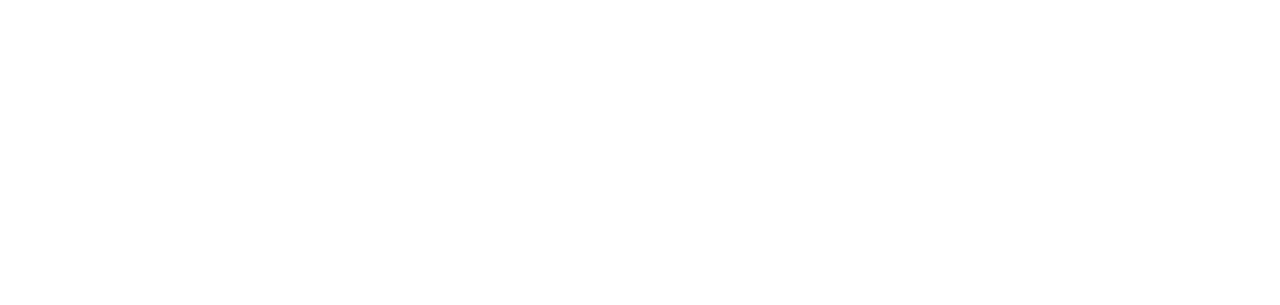
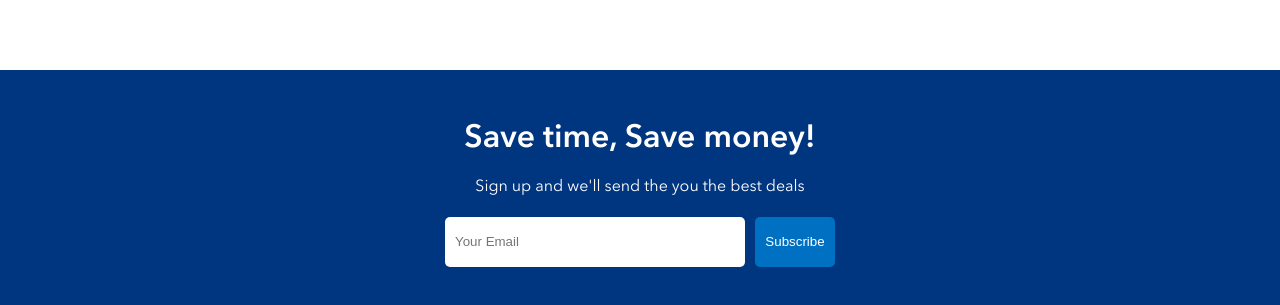
Before and after one commit to ashkanbossani/booking-app, a React (Create React App) app: page / in a window 1280 px wide. Shown: the part 1363-1668 px from the top of the page. Before the commit the page ends 1353 px from the top, so only its background shows below. Built offline with nearby package versions, Linux system fonts and the light colour scheme.

Commit message:
created email list and style

```diff
--- /dev/null
+++ b/src/componants/MailList/MailList.js
@@ -0,0 +1,19 @@
+import React from 'react';
+import "./MailList.scss"
+
+const Maillist = () => {
+    return (
+        <div className="mail">
+            <h1 className="mail__title">Save time, Save money!</h1>
+            <p className="mail__description">Sign up and we'll send the you the best deals</p>
+            <div className="mail__inputContainer">
+                <input type="text" placeholder="Your Email"/>
+                    <button>Subscribe</button>
+            </div>
+
+
+        </div>
+    );
+};
+
+export default Maillist;
--- /dev/null
+++ b/src/componants/MailList/MailList.scss
@@ -0,0 +1,35 @@
+@use "../../styles/partials/global" as *;
+
+
+.mail{
+    width:100%;
+    margin-top: 50px;
+    background-color: $primary-color;
+    color:white;
+    display: flex;
+    flex-direction: column;
+    align-items: center;
+    gap:20px;
+    padding:50px;
+
+    &__inputContainer>input{
+      width:300px;
+      height:50px;
+      padding:10px;
+      padding:10px;
+      border:none;
+      margin-right:10px;
+      border-radius:5px;
+    }
+
+    &__inputContainer>button{
+        height:50px;
+        width:80px;
+        background-color:$button-color;
+        color:white;
+        font-weight: 500;
+        border: none;
+        border-radius: 5px;
+        cursor: pointer;
+    }
+}
--- a/src/componants/featuredProperties/FeaturedProperties.js
+++ b/src/componants/featuredProperties/FeaturedProperties.js
@@ -6,7 +6,7 @@
     <div className="featuredProperties">
       <div className="featuredProperties__item">
         <img src="https://cf.bstatic.com/xdata/images/hotel/square600/13125860.webp?k=e148feeb802ac3d28d1391dad9e4cf1e12d9231f897d0b53ca067bde8a9d3355&o=&s=1"
-        alt="hotel image"
+        alt="hotel"
         className="featuredProperties__image" />
         <span className="featuredProperties__Name">
           Aparthotel Stare Miasto
@@ -20,7 +20,7 @@
       </div>
       <div className="featuredProperties__item">
         <img src="https://cf.bstatic.com/xdata/images/hotel/square600/13125860.webp?k=e148feeb802ac3d28d1391dad9e4cf1e12d9231f897d0b53ca067bde8a9d3355&o=&s=1"
-        alt="hotel image"
+        alt="hotel"
         className="featuredProperties__image" />
         <span className="featuredProperties__Name">
           Aparthotel Stare Miasto
@@ -34,7 +34,7 @@
       </div>
       <div className="featuredProperties__item">
         <img src="https://cf.bstatic.com/xdata/images/hotel/square600/13125860.webp?k=e148feeb802ac3d28d1391dad9e4cf1e12d9231f897d0b53ca067bde8a9d3355&o=&s=1"
-        alt="hotel image"
+        alt="hotel"
         className="featuredProperties__image"/>
         <span className="featuredProperties__Name">
           Aparthotel Stare Miasto
@@ -48,7 +48,7 @@
       </div>
       <div className="featuredProperties__item">
         <img src="https://cf.bstatic.com/xdata/images/hotel/square600/13125860.webp?k=e148feeb802ac3d28d1391dad9e4cf1e12d9231f897d0b53ca067bde8a9d3355&o=&s=1"
-        alt="hotel image"
+        alt="hotel"
         className="featuredProperties__image"/>
         <span className="featuredProperties__Name">
           Aparthotel Stare Miasto
--- a/src/pages/Home/Home.js
+++ b/src/pages/Home/Home.js
@@ -4,7 +4,11 @@
 import Header from "../../componants/Header/Header";
 import Featured from "../../componants/Featured/Featured";
 import PropertyList from "../../componants/PropertyList/PropertyList";
-import FeaturedProperties from "../../componants/FeaturedProperties/FeaturedProperties";
+import FeaturedProperties from "../../componants/featuredProperties/FeaturedProperties";
+import MailList from "../../componants/MailList/MailList";
+
+
+
 function Home(props) {
   return (
     <div>
@@ -16,6 +20,8 @@
         <PropertyList />
         <h1 className="home__title">Homes guests love</h1>
         <FeaturedProperties/>
+        <MailList/>
+
       </div>
     </div>
   );
```
